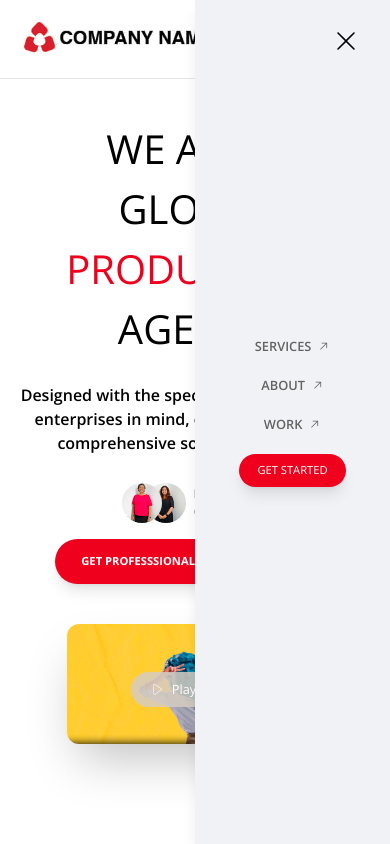
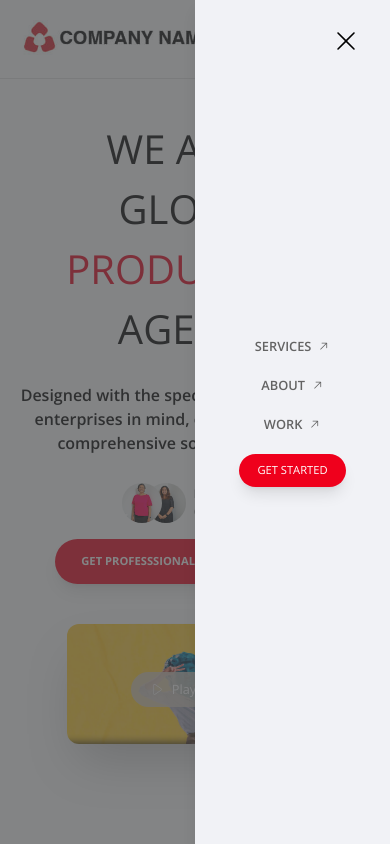
Before and after one commit to sukanyagurav/production-agency, a React (Vite) app: page / in a window 390 px wide. Both pictures are taken after a click on the button 358 px from the left and 39 px from the top of the page. Shown: the top 844 px of the page. Built offline with nearby package versions, Linux system fonts and the light colour scheme.

Commit message:
updated mobile menu🪒

```diff
--- a/src/components/Header/Header.jsx
+++ b/src/components/Header/Header.jsx
@@ -12,8 +12,8 @@ const Header = () => {
     setIsOpen(!isOpen);
   }
   return (
-    <header className="border-b-[1px] overflow-hidden border-[#0000001A] relative">
-      <Card classes="flex justify-between items-center p-5 ">
+    <header className="border-b-[1px] overflow-hidden border-[#0000001A] ">
+      <Card classes="flex justify-between items-center p-5 relative">
         <a href="#none">
           <img
             src={logo}
@@ -44,7 +44,7 @@ const Header = () => {
 
 
           <ul
-            className={`flex justify-center flex-col fixed z-10 h-[100vh] top-0 bottom-0 w-[50%] transition-all shadow-lg bg-[#F1F2F6]  duration-300 translate-[999px] gap-5 items-center md:hidden ${
+            className={`flex justify-center flex-col fixed z-30 h-[100vh] top-0 bottom-0 w-[50%] transition-all shadow-lg bg-[#F1F2F6]  duration-300 translate-[999px] gap-5 items-center md:hidden ${
               isOpen ? "right-0" : "-right-[9999px]"
             }`}
           >
@@ -60,6 +60,7 @@ const Header = () => {
           </ul>
 
       </Card>
+      {isOpen && <div className="absolute top-0 left-0 bottom-0 bg-[#474849ab] z-20 w-full h-full" onClick={()=>setIsOpen(false)}></div>}
     </header>
   );
 };
```
Also changed, not shown: 1 other file (tests, documents, lock files or other folders).
